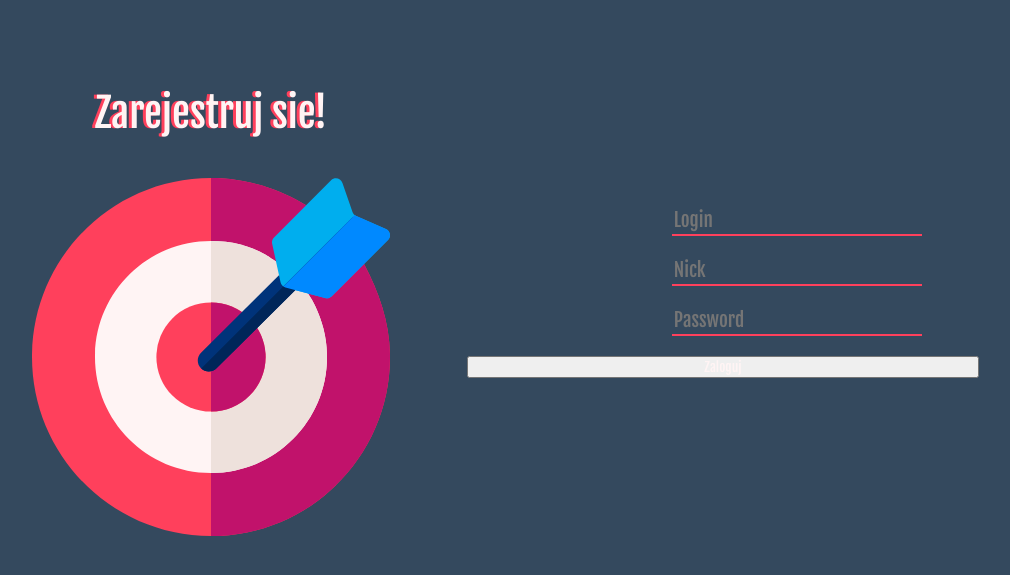
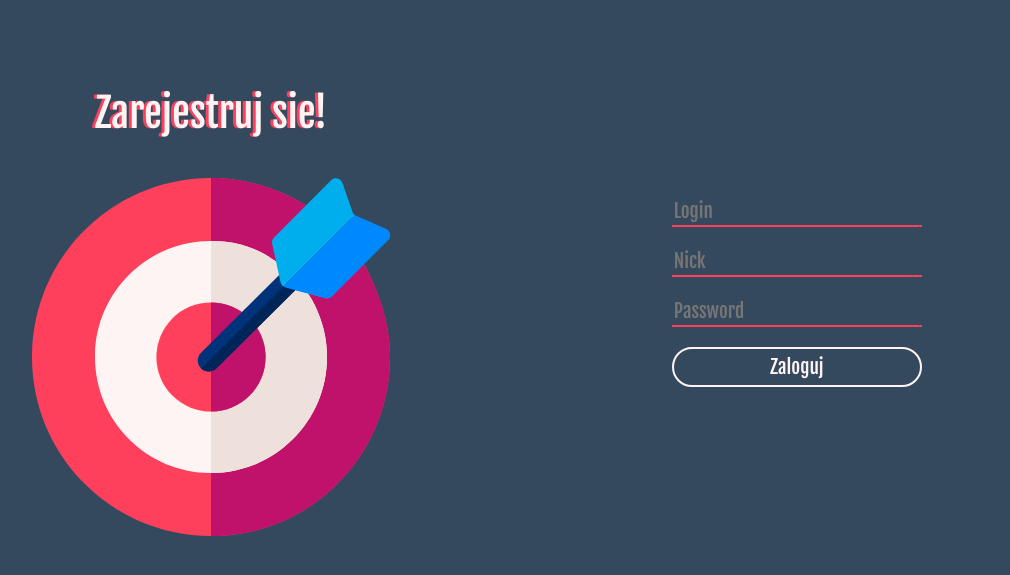
Before and after one commit to c0ndi/aimTrainer, a Flask app: page /rejestracja in a window 1280 px wide. Shown: the part 156-731 px from the top of the page, without its empty margins (173-1183 px from the left). Run offline with Flask 2, Linux system fonts and the light colour scheme; some web fonts are replaced.

Commit message:
Update rejestracja.html

```diff
--- a/templates/rejestracja.html
+++ b/templates/rejestracja.html
@@ -17,13 +17,10 @@
     </div>
     <form method="POST">
       {{ form.hidden_tag() }}
-      <!-- jest tutaj przy kazdym inpucie .label ale on nie bedzie potrzebny i musisz dodac placeholder jak cos -->
-      <!-- jest tutaj przy kazdym inpucie .label ale on nie bedzie potrzebny i musisz dodac placeholder jak cos -->
-      <!-- jest tutaj przy kazdym inpucie .label ale on nie bedzie potrzebny i musisz dodac placeholder jak cos -->
       {{ form.login(class="log-form login form-member", placeholder="Login")}}
       {{ form.nick(class="log-form nick form-member", placeholder="Nick")}}
       {{ form.password(class="log-form password form-member", placeholder="Password")}}
-      {{ form.submit() }}
+      {{ form.submit(class="log-form btn-start") }}
     </form>
   </div>
   <script src="static/js/valReg.js"></script>
```
